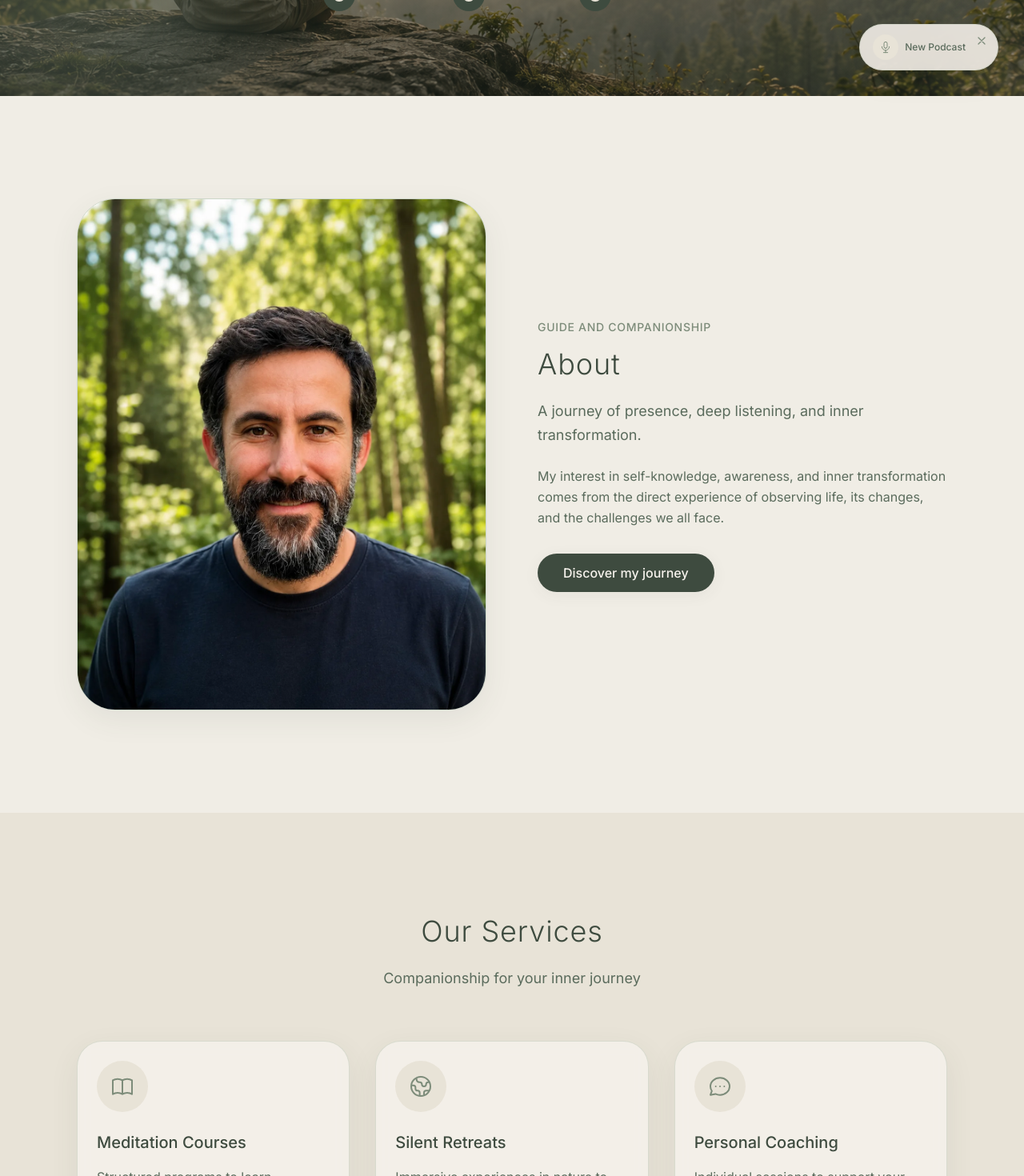
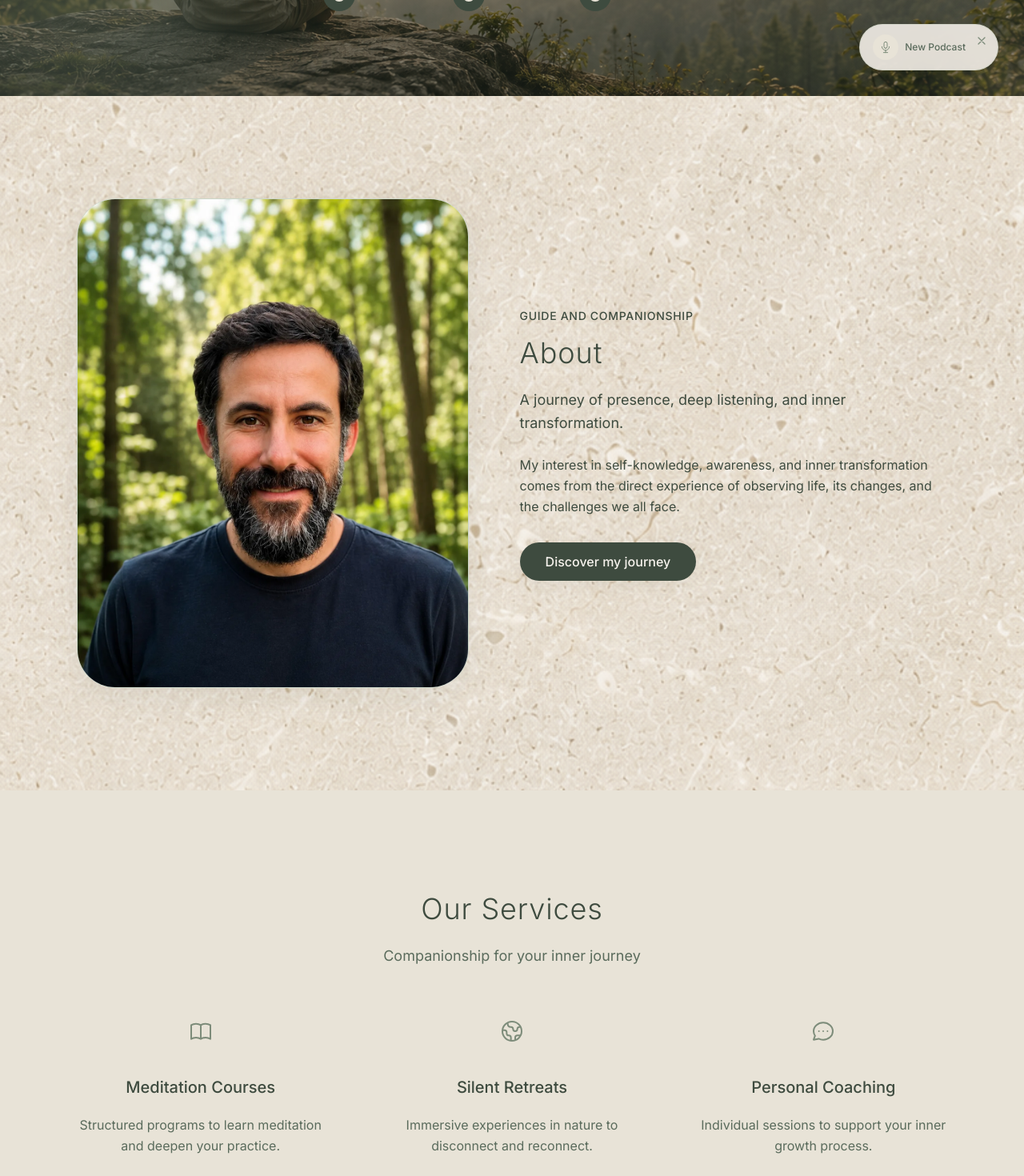
Before and after one commit to rocontre-dev/meditation-site-v1, a React (Vite) app: page / in a window 1280 px wide. Shown: the part 680-2150 px from the top of the page at 80% size. Built offline with nearby package versions, Linux system fonts and the light colour scheme.

Commit message:
feat: Update About, Resources, Retreats, Services sections and related styles for improved layout and visual consistency

```diff
--- a/src/components/home/AboutPreview.jsx
+++ b/src/components/home/AboutPreview.jsx
@@ -11,9 +11,9 @@ const AboutPreview = () => {
   const { t } = useTranslation();
 
   return (
-    <section className="zen-section py-24 md:py-32 bg-[var(--zen-soft)]">
+    <section className="zen-section py-24 md:py-32 brand-material-limestone">
       <div className="max-w-6xl mx-auto px-4 sm:px-6 lg:px-8">
-        <div className="grid grid-cols-1 lg:grid-cols-2 gap-12 lg:gap-16 items-center">
+        <div className="grid grid-cols-1 lg:grid-cols-[45%_1fr] gap-12 lg:gap-16 items-center">
           {/* Image */}
           <div className="order-1 lg:order-1">
             <div className="aspect-[4/5] rounded-[var(--zen-radius-2xl)] bg-[var(--zen-cream)] border border-[var(--zen-border)] overflow-hidden shadow-[var(--zen-shadow-medium)]">
@@ -29,16 +29,16 @@ const AboutPreview = () => {
 
           {/* Content */}
           <div className="order-2 lg:order-2">
-            <span className="inline-block text-sm font-medium text-[var(--zen-moss)] uppercase tracking-wider mb-4">
+            <span className="inline-block text-sm font-medium text-[var(--color-ink)] uppercase tracking-wider mb-4">
               {t('home.aboutEyebrow')}
             </span>
-            <h2 className="text-3xl md:text-4xl font-light text-[var(--zen-deep)] mb-6 tracking-wide">
+            <h2 className="text-3xl md:text-4xl font-light text-[var(--color-ink)] mb-6 tracking-wide">
               {t('about.title')}
             </h2>
-            <p className="text-lg text-[var(--zen-muted)] leading-relaxed mb-6">
+            <p className="text-lg text-[var(--color-text-primary)] leading-relaxed mb-6">
               {t('about.subtitle')}
             </p>
-            <p className="text-[var(--zen-muted)] leading-relaxed mb-8">
+            <p className="text-[var(--color-text-primary)] leading-relaxed mb-8">
               {t('about.paragraph1')}
             </p>
             <Button
--- a/src/components/home/ResourcesPreview.jsx
+++ b/src/components/home/ResourcesPreview.jsx
@@ -1,7 +1,6 @@
 import { useTranslation } from 'react-i18next';
 import { Link } from 'react-router-dom';
 import Button from '../Button';
-import Card from '../Card';
 
 /**
  * Resources preview for Home page.
@@ -52,21 +51,19 @@ const ResourcesPreview = () => {
           </p>
         </div>
 
-        <div className="grid grid-cols-1 md:grid-cols-2 lg:grid-cols-3 gap-8 mb-12">
+        <div className="max-w-2xl mx-auto space-y-12 mb-16">
           {resources.map((resource, index) => (
-            <Card key={index} className="flex flex-col h-full">
-              <div className="flex items-center justify-center w-16 h-16 rounded-full bg-[var(--zen-sand)] mb-6">
-                <div className="text-[var(--zen-moss)]">
-                  {resource.icon}
-                </div>
+            <div key={index} className="text-center">
+              <div className="flex justify-center mb-6 text-[var(--zen-moss)]">
+                {resource.icon}
               </div>
-              <h3 className="text-xl font-medium text-[var(--zen-deep)] mb-4">
+              <h3 className="text-xl font-medium text-[var(--zen-deep)] mb-3">
                 {resource.title}
               </h3>
-              <p className="text-[var(--zen-muted)] leading-relaxed flex-grow">
+              <p className="text-[var(--zen-muted)] leading-relaxed">
                 {resource.description}
               </p>
-            </Card>
+            </div>
           ))}
         </div>
 
--- a/src/components/home/ServicesPreview.jsx
+++ b/src/components/home/ServicesPreview.jsx
@@ -1,7 +1,6 @@
 import { useTranslation } from 'react-i18next';
 import { Link } from 'react-router-dom';
 import Button from '../Button';
-import Card from '../Card';
 
 /**
  * Services preview for Home page.
@@ -53,21 +52,21 @@ const ServicesPreview = () => {
           </p>
         </div>
 
-        <div className="grid grid-cols-1 md:grid-cols-2 lg:grid-cols-3 gap-8 mb-12">
+        <div className="grid grid-cols-1 md:grid-cols-2 lg:grid-cols-3 gap-16 lg:gap-20 mb-16">
           {previewServices.map((service, index) => (
-            <Card key={index} className="flex flex-col h-full">
-              <div className="flex items-center justify-center w-16 h-16 rounded-full bg-[var(--zen-sand)] mb-6">
+            <div key={index} className="text-center">
+              <div className="flex justify-center mb-10">
                 <div className="text-[var(--zen-moss)]">
                   {service.icon}
                 </div>
               </div>
-              <h3 className="text-xl font-medium text-[var(--zen-deep)] mb-4">
+              <h3 className="text-xl font-medium text-[var(--zen-deep)] mb-5">
                 {service.title}
               </h3>
-              <p className="text-[var(--zen-muted)] leading-relaxed flex-grow">
+              <p className="text-[var(--zen-muted)] leading-relaxed">
                 {service.description}
               </p>
-            </Card>
+            </div>
           ))}
         </div>
 
--- a/src/index.css
+++ b/src/index.css
@@ -626,28 +626,15 @@
   }
 
   /* ──────────────────────────────────────────────────────────────
-     PAPEL TEXTURA — IDENTIDAD EDITORIAL
-     Textura sutil de papel para secciones editoriales (3% opacidad)
+     BRAND MATERIALS
+     Texturas de fondo para identidad visual
      ────────────────────────────────────────────────────────────── */
-  .zen-paper-texture {
-    position: relative;
-  }
-
-  .zen-paper-texture::before {
-    content: '';
-    position: absolute;
-    inset: 0;
-    background-image: url('./assets/images/backgrounds/paper-texture.webp');
+  .brand-material-limestone {
+    background-color: var(--zen-cream);
+    background-image: url('./assets/images/backgrounds/limestone-material.webp');
     background-repeat: repeat;
-    background-size: auto;
-    opacity: 0.03;
-    pointer-events: none;
-    z-index: 0;
-  }
-
-  .zen-paper-texture > * {
-    position: relative;
-    z-index: 1;
+    background-position: top left;
+    background-size: 2048px 2048px;
   }
 
   /* ──────────────────────────────────────────────────────────────
--- a/src/locales/en/translation.json
+++ b/src/locales/en/translation.json
@@ -6,7 +6,7 @@
     "meditation": "Meditation",
     "retreats": "Retreats",
     "podcast": "Podcast",
-    "fabrizio": "Fabrizio",
+    "fabrizio": "About",
     "contact": "Contact",
     "about": "About",
     "services": "Services",
--- a/src/locales/es/translation.json
+++ b/src/locales/es/translation.json
@@ -6,7 +6,7 @@
     "meditation": "Meditación",
     "retreats": "Retiros",
     "podcast": "Podcast",
-    "fabrizio": "Fabrizio",
+    "fabrizio": "Sobre mí",
     "contact": "Contacto",
     "about": "Sobre mí",
     "services": "Servicios",
--- a/src/sections/About.jsx
+++ b/src/sections/About.jsx
@@ -42,7 +42,7 @@ const About = () => {
   ];
 
   return (
-    <section id="sobre-mi" className="zen-section py-24 md:py-32 bg-[var(--zen-soft)] zen-paper-texture">
+    <section id="sobre-mi" className="zen-section py-24 md:py-32 bg-[var(--zen-soft)]">
       <div className="max-w-6xl mx-auto px-4 sm:px-6 lg:px-8">
         <div className="grid grid-cols-1 lg:grid-cols-2 gap-16 lg:gap-20 items-center">
           {/* Image */}
--- a/src/sections/Bookings.jsx
+++ b/src/sections/Bookings.jsx
@@ -47,7 +47,7 @@ const Bookings = () => {
   ];
 
   return (
-    <section id="reservas" className="zen-section py-24 md:py-32 bg-[var(--zen-cream)] zen-paper-texture">
+    <section id="reservas" className="zen-section py-24 md:py-32 bg-[var(--zen-cream)]">
       <div className="max-w-6xl mx-auto px-4 sm:px-6 lg:px-8">
         {/* Section header */}
         <div className="text-center mb-20">
--- a/src/sections/FeaturedPodcast.jsx
+++ b/src/sections/FeaturedPodcast.jsx
@@ -14,7 +14,7 @@ const FeaturedPodcast = () => {
   }));
 
   return (
-    <section className="zen-section py-24 md:py-32 bg-[var(--zen-soft)] zen-paper-texture">
+    <section className="zen-section py-24 md:py-32 bg-[var(--zen-soft)]">
       <div className="max-w-6xl mx-auto px-4 sm:px-6 lg:px-8">
         {/* Header */}
         <div className="text-center mb-16">
--- a/src/sections/Resources.jsx
+++ b/src/sections/Resources.jsx
@@ -47,7 +47,7 @@ const Resources = () => {
   }));
 
   return (
-    <section id="recursos" className="zen-section py-24 md:py-32 bg-[var(--zen-warm-sand)] zen-paper-texture">
+    <section id="recursos" className="zen-section py-24 md:py-32 bg-[var(--zen-warm-sand)]">
       <div className="max-w-6xl mx-auto px-4 sm:px-6 lg:px-8">
         {/* Section header */}
         <div className="text-center mb-20">
```
Also changed, not shown: src/components/home/RetreatsPreview.jsx (+17 -30 lines), src/assets/images/backgrounds/limestone-material.webp (added).
